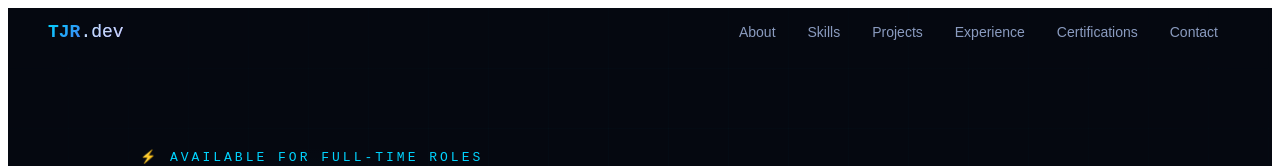
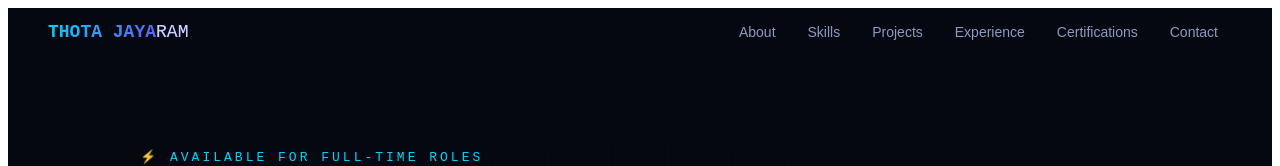
Before and after one commit to Jayaram-49/jayaram-portfolio, a React (Vite) app: page / in a window 1280 px wide. Shown: the top 166 px of the page. Built offline with nearby package versions, Linux system fonts and the light colour scheme.

Commit message:
Update App.jsx

```diff
--- a/src/App.jsx
+++ b/src/App.jsx
@@ -394,7 +394,7 @@ export default function Portfolio() {
         height: 64,
       }}>
         <div style={{ fontFamily: "monospace", fontWeight: 800, fontSize: 18, background: `linear-gradient(135deg,${ACCENT},${PURPLE})`, WebkitBackgroundClip: "text", WebkitTextFillColor: "transparent" }}>
-          TJR<span style={{ WebkitTextFillColor: "#c8d8f0", fontWeight: 300 }}>.dev</span>
+          THOTA JAYA<span style={{ WebkitTextFillColor: "#c8d8f0", fontWeight: 300 }}>RAM</span>
         </div>
         {/* Desktop nav */}
         <div style={{ display: "flex", gap: 4 }} className="desktop-nav">
```
